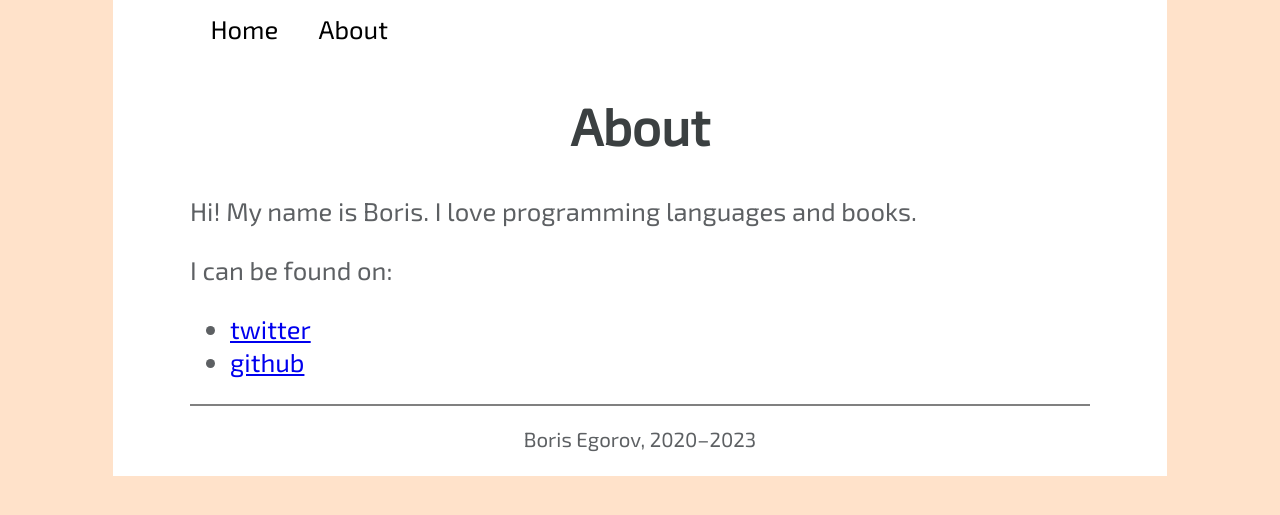
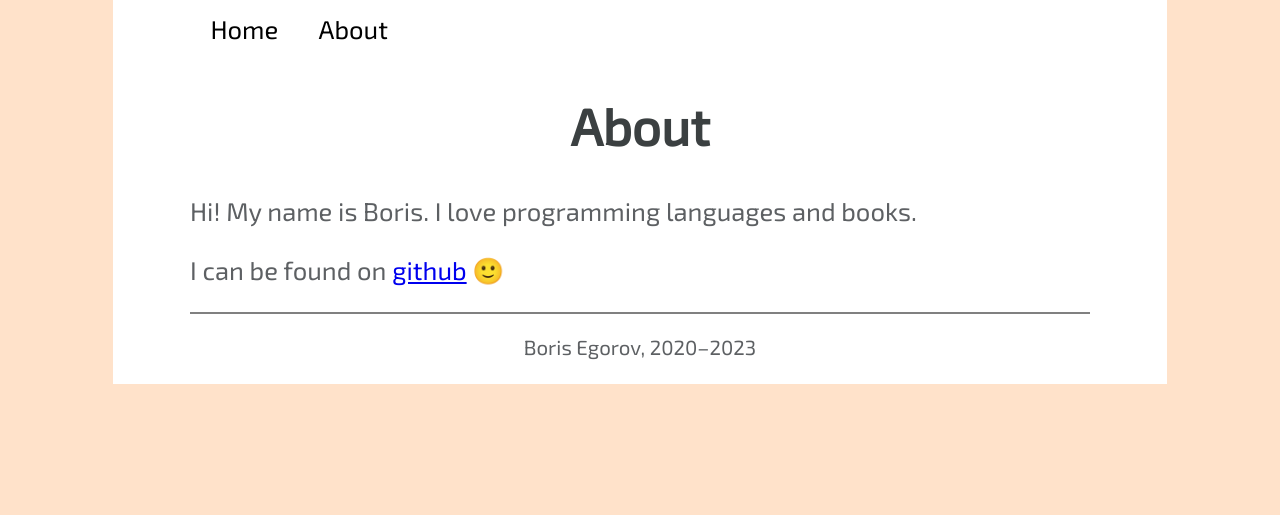
Before and after one commit to JIghtuse/JIghtuse.github.io, a Jekyll site: the page built from about.md, in a window 1280 px wide. Shown: the top 515 px of the page. Built offline with Jekyll 4.4.1, drawn with Linux system fonts in a browser that asks for light colours.

Commit message:
Update about links

```diff
--- a/about.md
+++ b/about.md
@@ -6,6 +6,4 @@ title: About
 
 Hi! My name is Boris. I love programming languages and books.
 
-I can be found on:
-* [twitter](https://twitter.com/{{ site.twitter_username }})
-* [github](https://github.com/{{ site.github_username }})
+I can be found on [github](https://github.com/{{ site.github_username }}) 🙂
```
